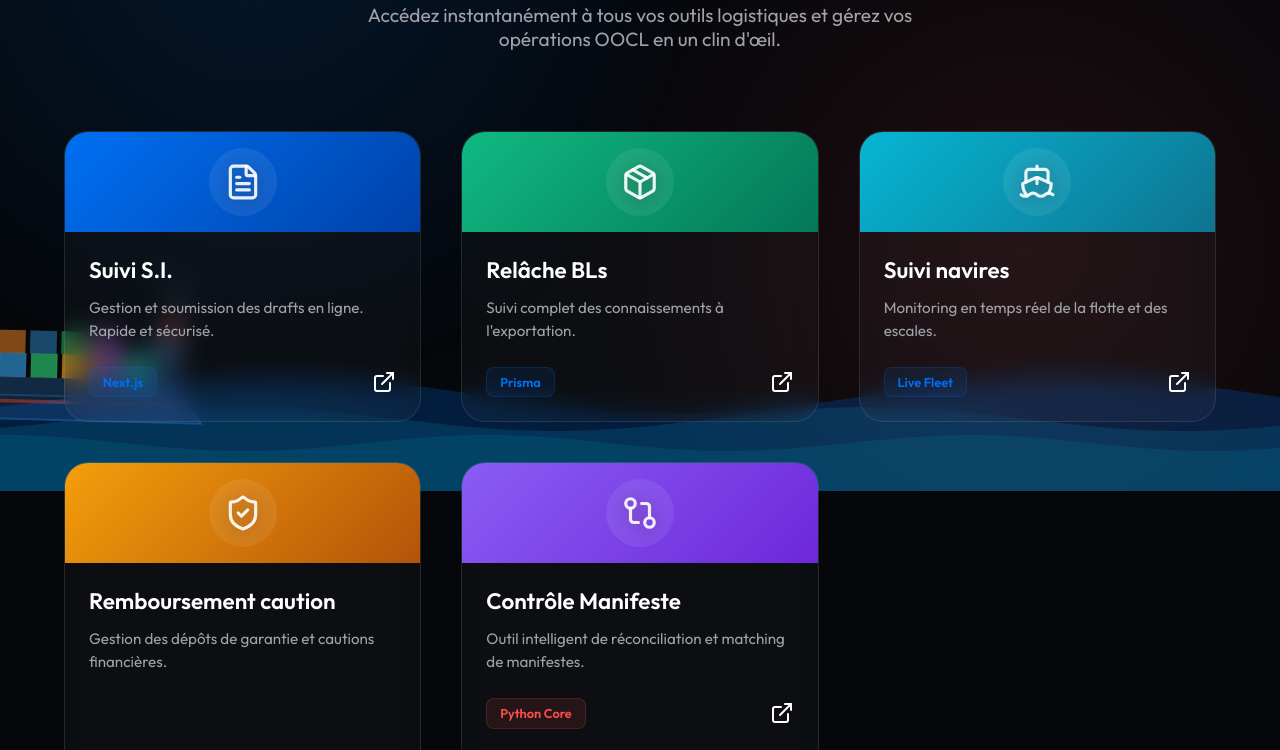
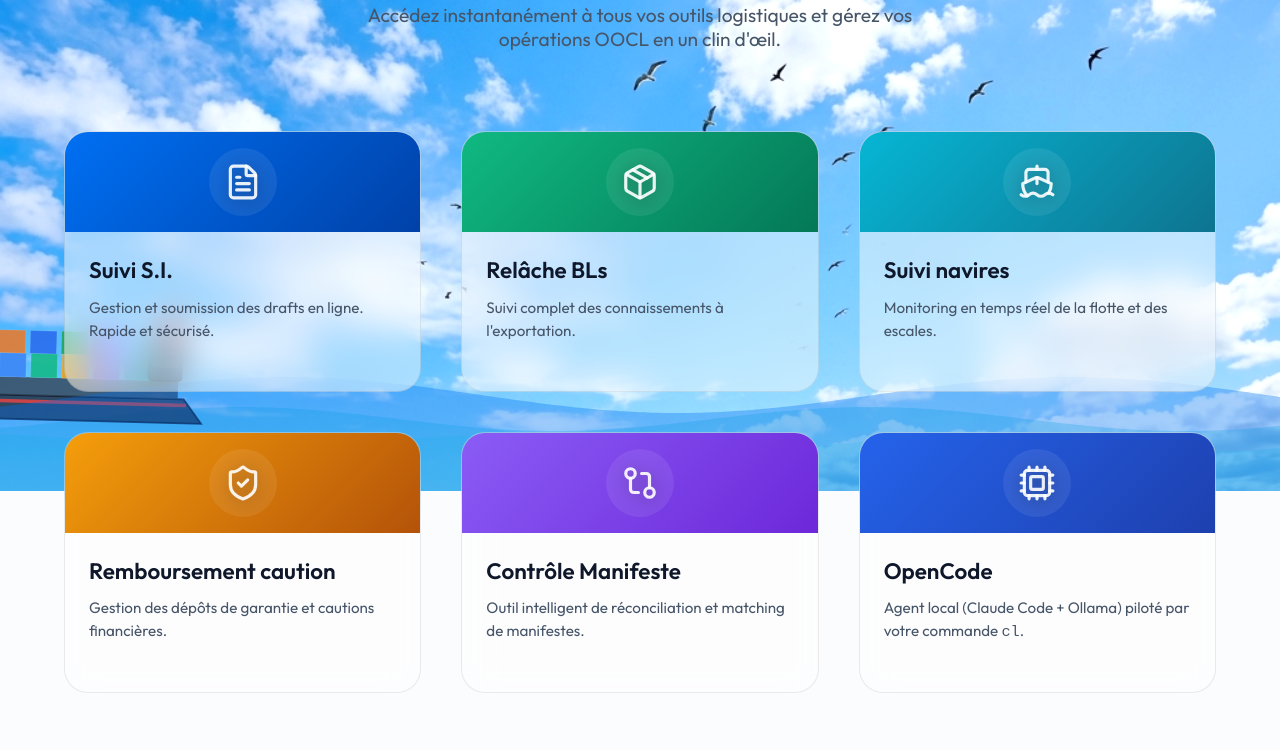
Before and after one commit to jeanfelicksDev/hub_dsm, a plain HTML site: page index.html in a window 1280 px wide. Shown: the part 309-1059 px from the top of the page. Drawn offline with nearby package versions, Linux system fonts and the light colour scheme.

Commit message:
feat: sunny sky theme, birds animation and UI cleanup (removed logo and card footers)

```diff
--- a/index.html
+++ b/index.html
@@ -17,9 +17,6 @@
     <canvas id="oceanCanvas"></canvas>
 
     <header>
-        <div class="logo-container">
-            <span class="logo-text">OOCL <span class="accent">HUB</span></span>
-        </div>
         <div class="status-indicator">
             <div class="pulse-dot"></div>
             <span>Systèmes Opérationnels</span>
@@ -41,10 +38,6 @@
                 <div class="card-content">
                     <h3>Suivi S.I.</h3>
                     <p>Gestion et soumission des drafts en ligne. Rapide et sécurisé.</p>
-                    <div class="card-footer">
-                        <span class="badge">Next.js</span>
-                        <i data-lucide="external-link"></i>
-                    </div>
                 </div>
             </div>
 
@@ -56,10 +49,6 @@
                 <div class="card-content">
                     <h3>Relâche BLs</h3>
                     <p>Suivi complet des connaissements à l'exportation.</p>
-                    <div class="card-footer">
-                        <span class="badge">Prisma</span>
-                        <i data-lucide="external-link"></i>
-                    </div>
                 </div>
             </div>
 
@@ -71,25 +60,17 @@
                 <div class="card-content">
                     <h3>Suivi navires</h3>
                     <p>Monitoring en temps réel de la flotte et des escales.</p>
-                    <div class="card-footer">
-                        <span class="badge">Live Fleet</span>
-                        <i data-lucide="external-link"></i>
-                    </div>
                 </div>
             </div>
 
             <!-- Suivi Caution -->
-            <div class="project-card" onclick="window.open('https://suivi-caution-web.vercel.app', '_blank')">
+            <div class="project-card" onclick="window.open('https://suivicautionweb.vercel.app/login', '_blank')">
                 <div class="card-icon icon-caution">
                     <i data-lucide="shield-check"></i>
                 </div>
                 <div class="card-content">
                     <h3>Remboursement caution</h3>
                     <p>Gestion des dépôts de garantie et cautions financières.</p>
-                    <div class="card-footer">
-                        <span class="badge">Finance</span>
-                        <i data-lucide="external-link"></i>
-                    </div>
                 </div>
             </div>
 
@@ -101,11 +82,8 @@
                 <div class="card-content">
                     <h3>Contrôle Manifeste</h3>
                     <p>Outil intelligent de réconciliation et matching de manifestes.</p>
-                    <div class="card-footer">
-                        <span class="badge python">Python Core</span>
-                        <i data-lucide="external-link"></i>
-                    </div>
                 </div>
+            </div>
                 <!-- OpenCode (Local AI) -->
             <div class="project-card shadow-accent" onclick="window.location.href='#'" style="cursor: default;">
                 <div class="card-icon icon-opencode">
@@ -113,11 +91,7 @@
                 </div>
                 <div class="card-content">
                     <h3>OpenCode</h3>
-                    <p>Agent de programmation local (Claude + Ollama) pour vos projets.</p>
-                    <div class="card-footer">
-                        <span class="badge python">Ollama Local</span>
-                        <i data-lucide="terminal"></i>
-                    </div>
+                    <p>Agent local (Claude Code + Ollama) piloté par votre commande <code>cl</code>.</p>
                 </div>
             </div>
         </div>
--- a/script.js
+++ b/script.js
@@ -15,9 +15,9 @@ window.addEventListener('resize', resizeCanvas);
 
 // --- Vagues ---
 const waves = [
-    { amplitude: 18, wavelength: 0.008, speed: 0.003, yBase: 0.88, color: 'rgba(0, 112, 243, 0.22)', offset: 0 },
-    { amplitude: 12, wavelength: 0.010, speed: 0.002, yBase: 0.91, color: 'rgba(0, 180, 216, 0.16)', offset: 30 },
-    { amplitude: 8,  wavelength: 0.013, speed: 0.0015, yBase: 0.94, color: 'rgba(0, 223, 216, 0.10)', offset: 60 },
+    { amplitude: 18, wavelength: 0.008, speed: 0.003, yBase: 0.88, color: 'rgba(0, 112, 243, 0.35)', offset: 0 },
+    { amplitude: 12, wavelength: 0.010, speed: 0.002, yBase: 0.91, color: 'rgba(0, 180, 216, 0.25)', offset: 30 },
+    { amplitude: 8,  wavelength: 0.013, speed: 0.0015, yBase: 0.94, color: 'rgba(0, 223, 216, 0.15)', offset: 60 },
 ];
 
 function drawWave(wave, time) {
@@ -37,6 +37,40 @@ function drawWave(wave, time) {
     ctx.closePath();
     ctx.fillStyle = wave.color;
     ctx.fill();
+}
+
+// --- Oiseaux (Nouveau) ---
+const birds = Array.from({ length: 6 }, () => ({
+    x: Math.random() * window.innerWidth,
+    y: Math.random() * (window.innerHeight * 0.4),
+    vx: 0.5 + Math.random() * 1.5,
+    vy: Math.random() * 0.2,
+    size: 2 + Math.random() * 4,
+    offset: Math.random() * Math.PI * 2
+}));
+
+function drawBirds(time) {
+    ctx.save();
+    ctx.strokeStyle = '#475569';
+    ctx.lineWidth = 1.5;
+    ctx.lineCap = 'round';
+
+    birds.forEach(bird => {
+        bird.x += bird.vx;
+        bird.y += Math.sin(time * 0.005 + bird.offset) * 0.2;
+        if (bird.x > canvas.width + 50) bird.x = -50;
+
+        const wingSpread = Math.sin(time * 0.01 + bird.offset) * bird.size;
+
+        ctx.beginPath();
+        // Aile gauche
+        ctx.moveTo(bird.x - bird.size, bird.y - wingSpread);
+        ctx.lineTo(bird.x, bird.y);
+        // Aile droite
+        ctx.lineTo(bird.x + bird.size, bird.y - wingSpread);
+        ctx.stroke();
+    });
+    ctx.restore();
 }
 
 // --- Bateau Cargo ---
@@ -65,7 +99,7 @@ function drawBoat(time) {
     ctx.save();
     ctx.translate(boat.x + boat.width / 2, baseY);
     ctx.rotate(tiltAngle);
-    ctx.globalAlpha = 0.55;
+    ctx.globalAlpha = 0.8; // Plus visible sur fond clair
 
     const s = 1.2; // échelle
     ctx.scale(s, s);
@@ -77,8 +111,8 @@ function drawBoat(time) {
     ctx.lineTo(110, 30);
     ctx.lineTo(95, 10);
     ctx.closePath();
-    ctx.fillStyle = '#1a3a5c';
-    ctx.strokeStyle = '#2a6090';
+    ctx.fillStyle = '#1e293b'; // Coque plus sombre/définie
+    ctx.strokeStyle = '#0f172a';
     ctx.lineWidth = 1.5;
     ctx.fill();
     ctx.stroke();
@@ -87,42 +121,41 @@ function drawBoat(time) {
     ctx.beginPath();
     ctx.moveTo(-97, 15);
     ctx.lineTo(97, 15);
-    ctx.strokeStyle = '#c0392b';
+    ctx.strokeStyle = '#ef4444';
     ctx.lineWidth = 3;
     ctx.stroke();
 
     // --- Pont ---
-    ctx.fillStyle = '#1e4575';
+    ctx.fillStyle = '#334155';
     ctx.fillRect(-90, -5, 180, 15);
 
     // --- Conteneurs rangée basse ---
-    const containers1 = ['#e74c3c', '#3498db', '#2ecc71', '#f39c12', '#9b59b6', '#1abc9c'];
+    const containers1 = ['#ef4444', '#3b82f6', '#10b981', '#f59e0b', '#8b5cf6', '#06b6d4'];
     containers1.forEach((color, i) => {
         ctx.fillStyle = color;
-        ctx.globalAlpha = 0.65;
+        ctx.globalAlpha = 0.85;
         ctx.fillRect(-85 + i * 26, -25, 22, 20);
-        // Bord du conteneur
-        ctx.strokeStyle = 'rgba(255,255,255,0.15)';
+        ctx.strokeStyle = 'rgba(255,255,255,0.2)';
         ctx.lineWidth = 0.5;
         ctx.strokeRect(-85 + i * 26, -25, 22, 20);
     });
 
     // --- Conteneurs rangée haute ---
-    const containers2 = ['#e67e22', '#2980b9', '#27ae60', '#8e44ad'];
+    const containers2 = ['#f97316', '#2563eb', '#16a34a', '#7c3aed'];
     containers2.forEach((color, i) => {
         ctx.fillStyle = color;
-        ctx.globalAlpha = 0.55;
+        ctx.globalAlpha = 0.8;
         ctx.fillRect(-60 + i * 26, -44, 22, 19);
-        ctx.strokeStyle = 'rgba(255,255,255,0.12)';
+        ctx.strokeStyle = 'rgba(255,255,255,0.2)';
         ctx.lineWidth = 0.5;
         ctx.strokeRect(-60 + i * 26, -44, 22, 19);
     });
 
-    ctx.globalAlpha = 0.55;
+    ctx.globalAlpha = 0.85;
 
     // --- Cabine de pilotage ---
-    ctx.fillStyle = '#152d4a';
-    ctx.strokeStyle = '#2a6090';
+    ctx.fillStyle = '#1e293b';
+    ctx.strokeStyle = '#0f172a';
     ctx.lineWidth = 1;
     ctx.beginPath();
     ctx.roundRect(65, -42, 28, 37, 3);
@@ -130,28 +163,28 @@ function drawBoat(time) {
     ctx.stroke();
 
     // Fenêtres de la cabine
-    ctx.fillStyle = 'rgba(100, 200, 255, 0.35)';
+    ctx.fillStyle = 'rgba(186, 230, 253, 0.6)';
     ctx.fillRect(68, -38, 22, 10);
     ctx.fillRect(68, -24, 22, 8);
 
     // --- Cheminée ---
-    ctx.fillStyle = '#c0392b';
+    ctx.fillStyle = '#ef4444';
     ctx.fillRect(78, -60, 12, 22);
-    ctx.fillStyle = '#2c3e50';
+    ctx.fillStyle = '#0f172a';
     ctx.fillRect(78, -60, 12, 6);
 
     // --- Fumée (cercles flottants) ---
     const smokeTime = time * 0.005;
     for (let i = 0; i < 4; i++) {
-        const progress = ((smokeTime + i * 0.8) % 3) / 3; // 0→1
+        const progress = ((smokeTime + i * 0.8) % 3) / 3;
         const smokeY = -60 - progress * 40;
         const smokeX = 84 + Math.sin(progress * 5) * 8;
         const smokeR = 4 + progress * 8;
-        const smokeAlpha = (1 - progress) * 0.2;
+        const smokeAlpha = (1 - progress) * 0.4;
 
         ctx.beginPath();
         ctx.arc(smokeX, smokeY, smokeR, 0, Math.PI * 2);
-        ctx.fillStyle = `rgba(200, 220, 255, ${smokeAlpha})`;
+        ctx.fillStyle = `rgba(148, 163, 184, ${smokeAlpha})`;
         ctx.fill();
     }
 
@@ -163,10 +196,11 @@ function drawBoat(time) {
 function animate(time) {
     ctx.clearRect(0, 0, canvas.width, canvas.height);
 
-    drawWave(waves[2], time); // vague de fond (la plus claire)
+    drawBirds(time);
+    drawWave(waves[2], time);
     drawWave(waves[1], time);
     drawBoat(time);
-    drawWave(waves[0], time); // vague de premier plan (passe devant le bateau)
+    drawWave(waves[0], time);
 
     requestAnimationFrame(animate);
 }
--- a/style.css
+++ b/style.css
@@ -1,13 +1,13 @@
 :root {
-    --bg-color: #05070a;
-    --card-bg: rgba(255, 255, 255, 0.03);
-    --border-color: rgba(255, 255, 255, 0.1);
+    --bg-color: #fbfcfe;
+    --card-bg: rgba(255, 255, 255, 0.45);
+    --border-color: rgba(0, 0, 0, 0.08);
     --accent-blue: #0070f3;
     --accent-red: #ff4d4d;
-    --text-primary: #ffffff;
-    --text-secondary: #a1a1aa;
+    --text-primary: #0f172a;
+    --text-secondary: #475569;
     --font-main: 'Outfit', sans-serif;
-    --glass-blur: blur(12px);
+    --glass-blur: blur(16px);
 }
 
 * {
@@ -30,10 +30,10 @@ body {
     left: 0;
     width: 100%;
     height: 100%;
-    background:
-        radial-gradient(circle at 20% 30%, rgba(0, 112, 243, 0.15), transparent 40%),
-        radial-gradient(circle at 80% 70%, rgba(255, 77, 77, 0.1), transparent 40%);
+    background: url('sunny_sky.png') no-repeat center center fixed;
+    background-size: cover;
     z-index: -1;
+    filter: saturate(1.1) brightness(1.05); /* Rendre le ciel plus vibrant */
 }
 
 /* --- Scène Océan Animée (Canvas) --- */
@@ -52,7 +52,7 @@ header {
     justify-content: space-between;
     align-items: center;
     padding: 2rem 5%;
-    background: rgba(5, 7, 10, 0.8);
+    background: rgba(255, 255, 255, 0.7);
     backdrop-filter: var(--glass-blur);
     position: sticky;
     top: 0;
```
Also changed, not shown: sunny_sky.png (added), 1 other file.
